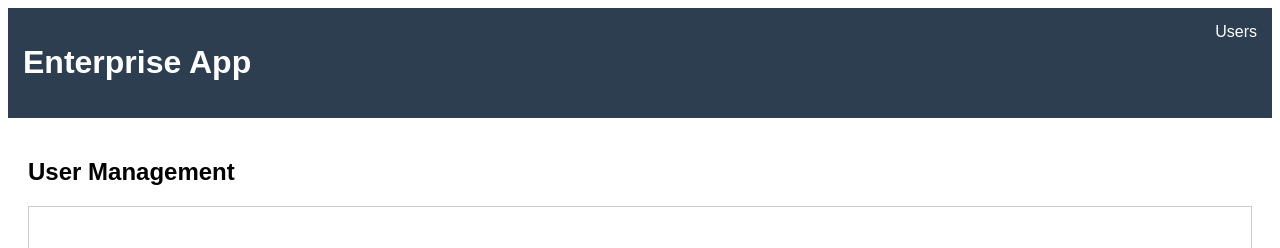
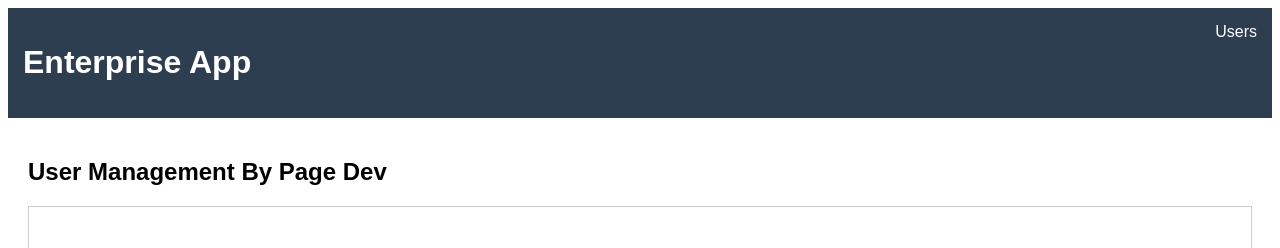
Before and after one commit to Praveencls/vuejs-frontend, a Vue app: page /users in a window 1280 px wide. Shown: the top 248 px of the page. Built offline with nearby package versions, Linux system fonts and the light colour scheme; no server answers; the HTML template or start-up script is replaced by a standard one.

Commit message:
test page dev

```diff
--- a/src/modules/user/views/UserView.vue
+++ b/src/modules/user/views/UserView.vue
@@ -1,6 +1,6 @@
 <template>
   <div>
-    <h2>User Management</h2>
+    <h2>User Management By Page Dev</h2>
 
     <UserForm @userCreated="refreshList" />
 
```
